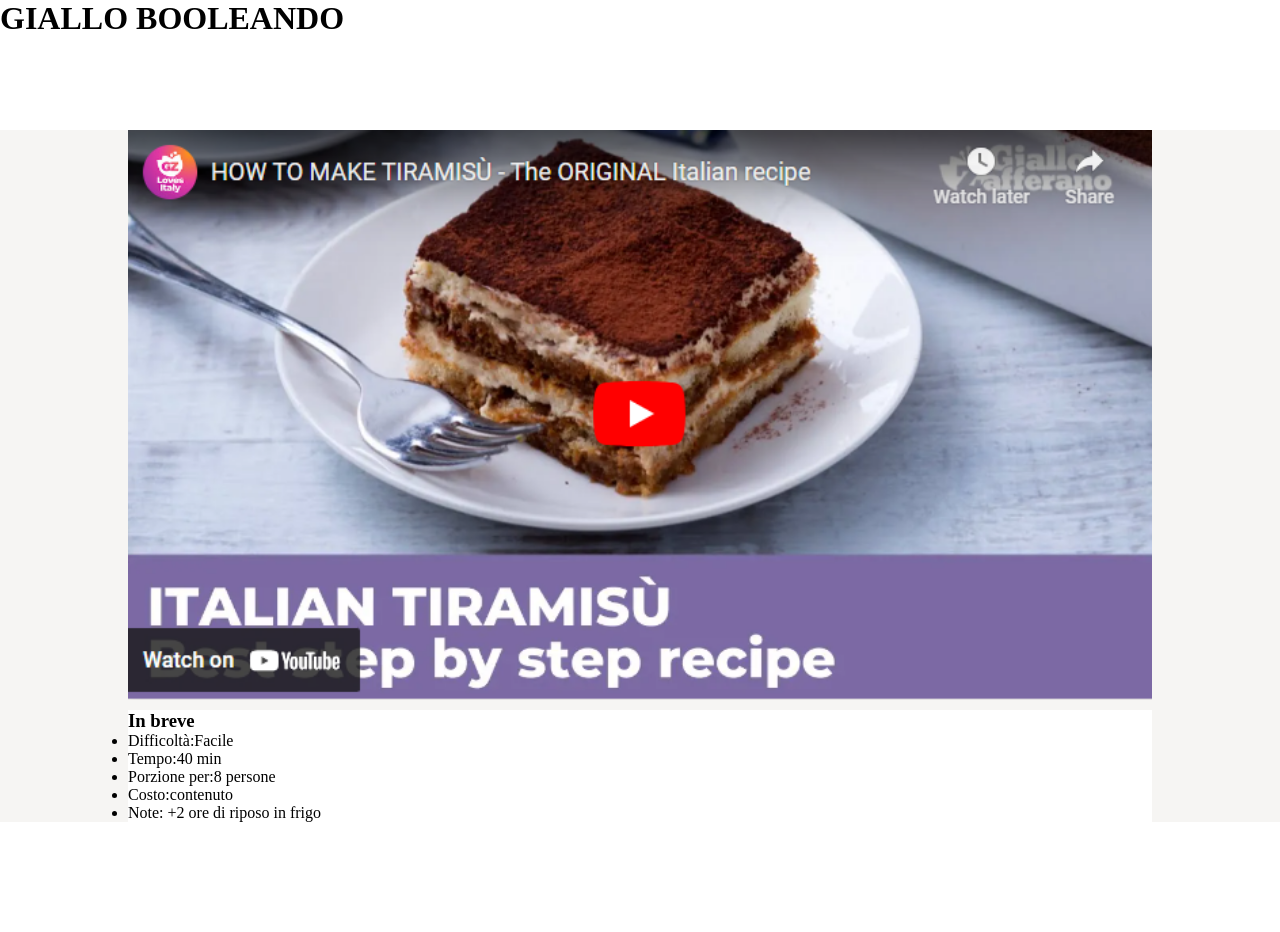
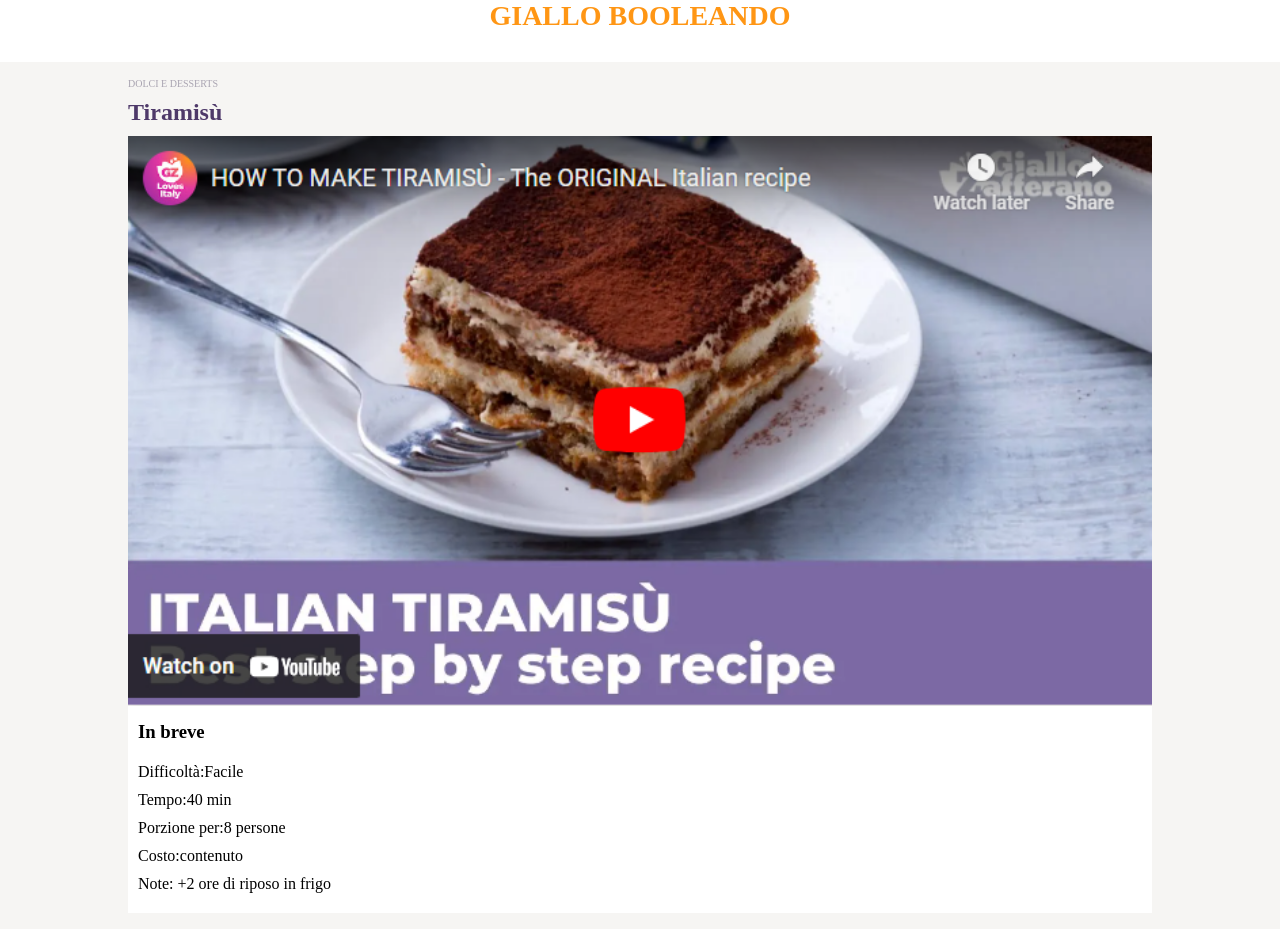
Before and after one commit to Tommasomerola/htmlcss-responsive-layout, a plain HTML site: page index.html in a window 1280 px wide. Before the commit the page ends 852 px from the top, so only its background shows below. Drawn offline with Linux system fonts and the light colour scheme.

Commit message:
fai section info

```diff
--- a/css/style.css
+++ b/css/style.css
@@ -7,11 +7,14 @@
 /* regole header */
 
 header{
-    height: 100px;
+    /* height: 100px; */
 }
 
 #titolo{
-
+    font-size: 14px;
+    display: flex;
+    justify-content: center;
+    color: rgba(255,150,20,255);
 }
 
 /* regole main */
@@ -25,6 +28,22 @@ main{
     margin: 30px auto;
 }
 
+#info-ricetta{
+    padding: 16px 0;
+}
+
+#info-ricetta h2{
+    color: rgba(78,57,105,255);
+    font-size: 24px;
+    padding: 10px 0;
+
+}
+
+#categoria{
+    font-size: 10px;
+    color: rgba(169,164,177,255);
+}
+
 .col-video{
 
     /* DEBUG */
@@ -34,14 +53,24 @@ main{
 
 .col-video img {
     width: 100%;
-    margin-bottom: 10px;
     display: block;
 }
 
 .col-info{
     background-color: #fff;
+    padding-bottom: 15px;
+    padding-left: 10px;
 
     /* DEBUG */
     /* height: 100px;
     background-color: red; */
 }
+
+.col-info h3{
+    padding: 15px 0;
+}
+
+.col-info li{
+    list-style: none;
+    padding: 5px 0;
+}
--- a/index.html
+++ b/index.html
@@ -16,7 +16,10 @@
 
         <main>
             <div class="container">
+
                 <section id="info-ricetta">
+                    <div id="categoria">DOLCI E DESSERTS</div>
+                    <H2>Tiramisù</H2>
                     <div class="row">
                         <div class="col-video"> <img src="./img/image (10).png" alt=""></div>
                         <div class="col-info">
@@ -31,6 +34,8 @@
                         </div>
                     </div>
                 </section>
+
+
             </div>
         </main>
 
```
